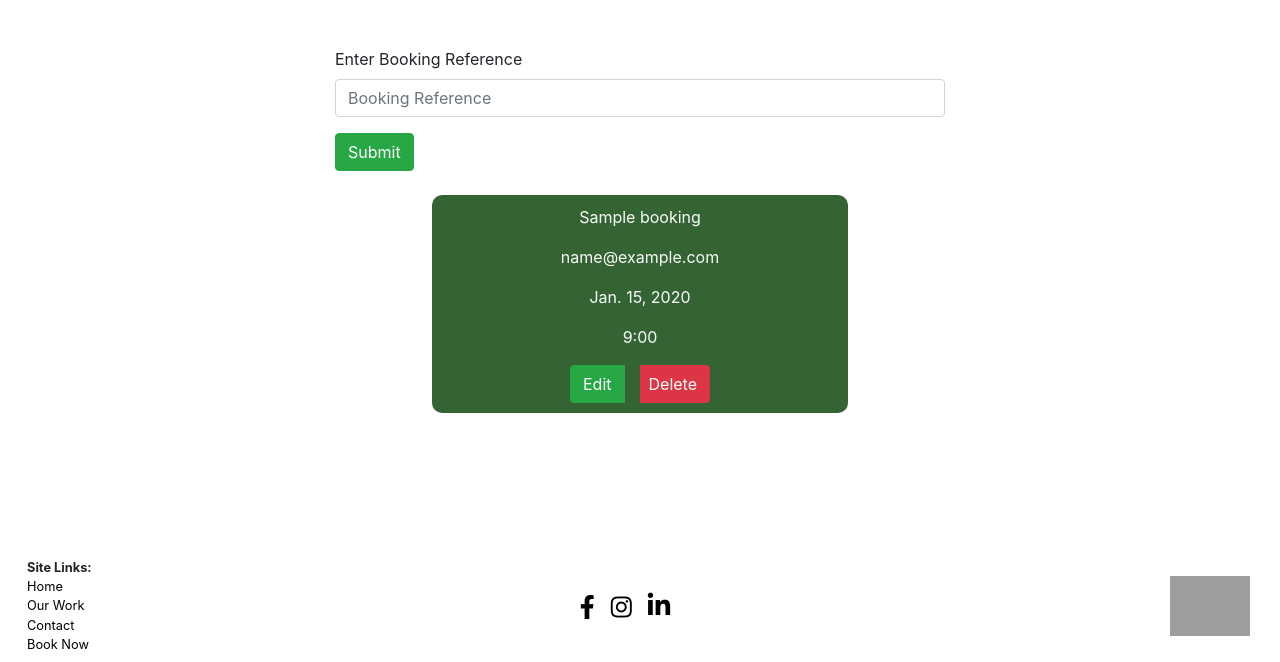
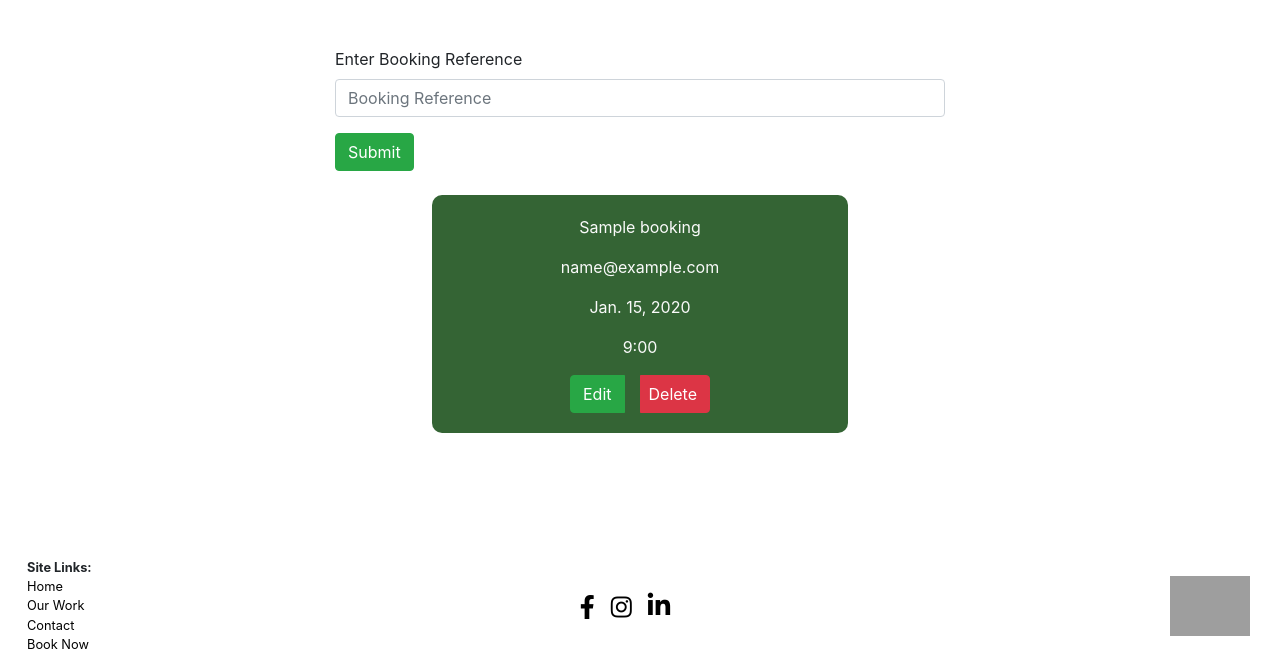
Before and after one commit to Code-Institute-Submissions/JamieT966-project-portfolio-4_SepResub, a Django app: template templates/my_booking.html in a window 1280 px wide. Shown: the part 138-800 px from the top of the page. Run offline with Django 3.2, Linux system fonts and the light colour scheme; the template is opened without the code that fills it: values that come from a table or form of the project are taken from there, others are empty; tables that the repository leaves empty hold one stand-in row (values such as "Sample post"); grey boxes are pictures that could not be loaded.

Commit message:
another minor change to styling

```diff
--- a/static/css/style.css
+++ b/static/css/style.css
@@ -104,6 +104,6 @@ a {
 .my-booking-body {
     background-color: #346434;
     color: #fafafa;
-    padding: 10px;
+    padding: 20px 10px;
     border-radius: 10px;
 }
```
